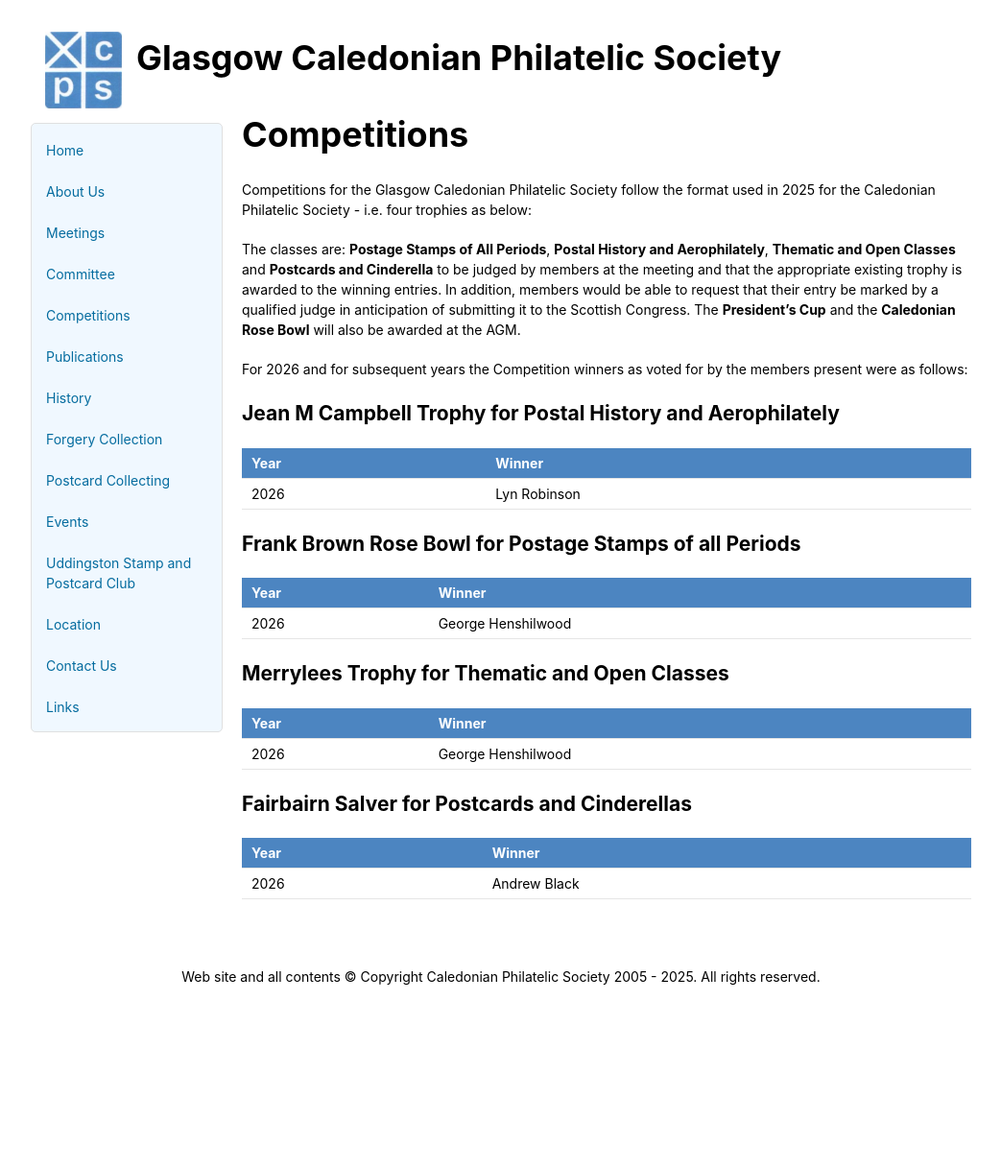
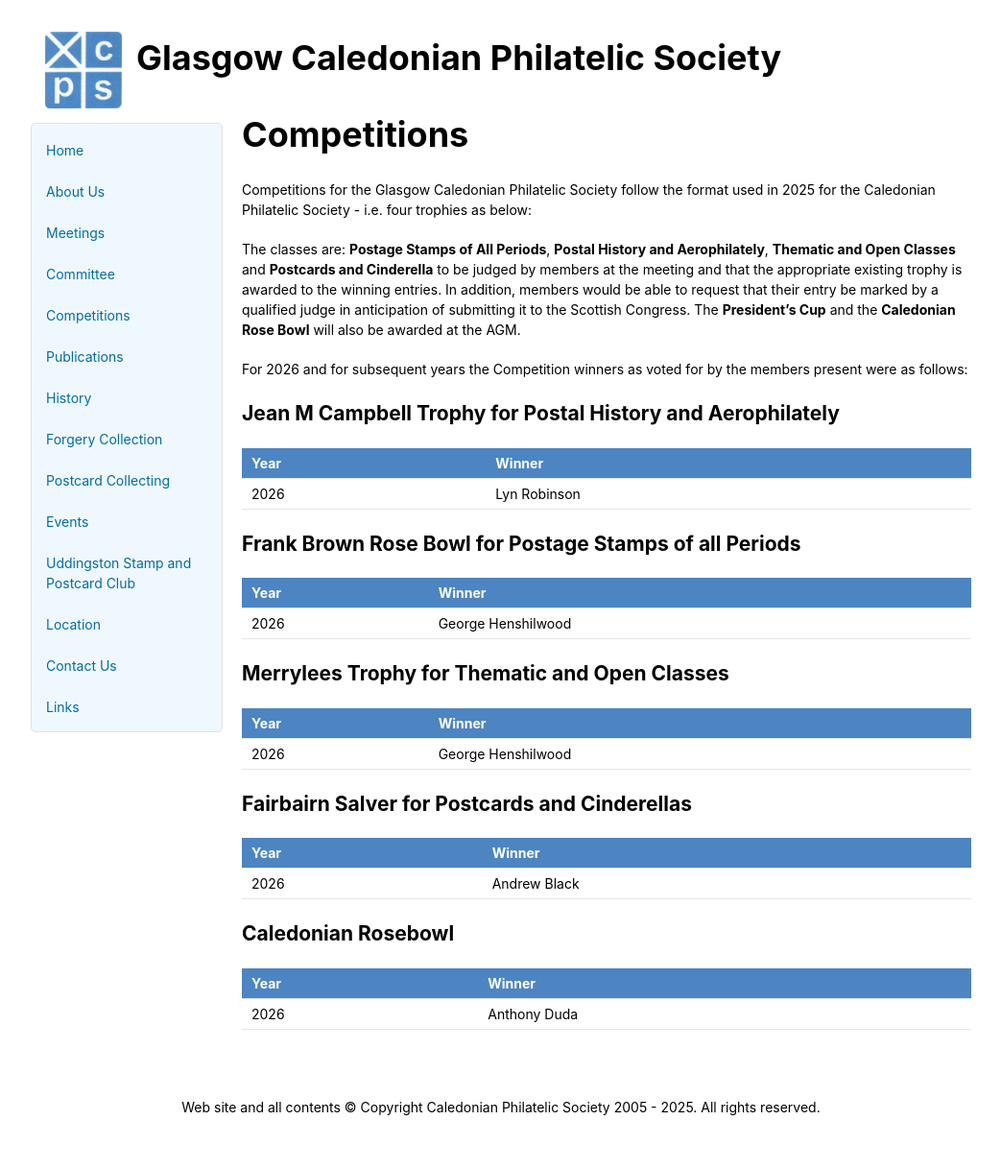
Before and after one commit to astalker/caledonian-stamps, a Jekyll site: the page built from competitions-gc.md, in a window 1280 px wide. Shown: the whole page at 96% size, without its empty margins (118-1161 px from the left). Built offline with Jekyll 4.4.1, drawn with Linux system fonts in a browser that asks for light colours; our own code applies the rules of GitHub Pages for plain Markdown files; before the commit the page ends 1081 px from its top, so only the background shows below that.

Commit message:
Rosebowl added

```diff
--- a/competitions-gc.md
+++ b/competitions-gc.md
@@ -28,3 +28,9 @@ Year | Winner
 Year | Winner
 ---- | ------
 2026 | Andrew Black
+
+## Caledonian Rosebowl
+
+Year | Winner
+---- | ------
+2026 | Anthony Duda
```
